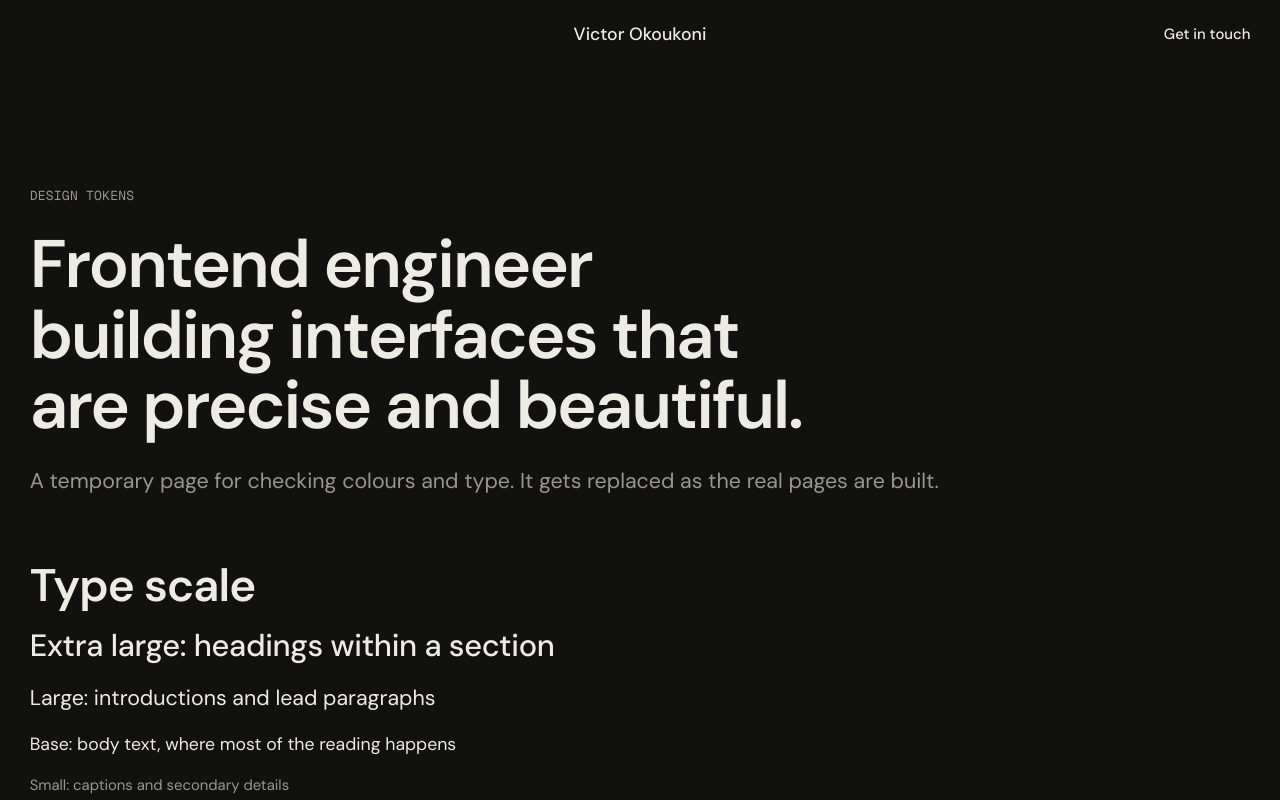
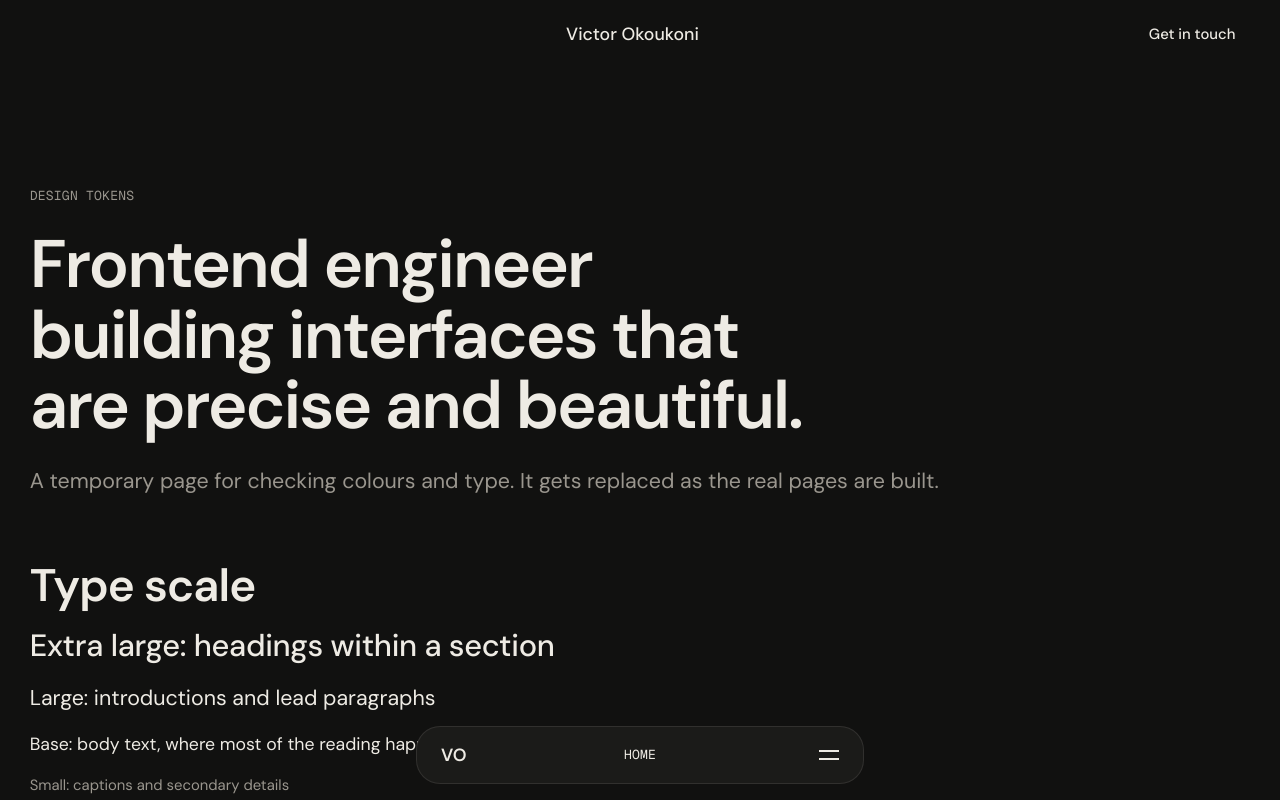
Before and after one commit to VinnyKouks/portfolio, a Next.js app: page / in a window 1280 px wide. Shown: the top 800 px of the page. Built offline with nearby package versions, Linux system fonts and the light colour scheme.

Commit message:
feat: add bottom navigation bar with animated menu panel

```diff
--- a/src/app/layout.tsx
+++ b/src/app/layout.tsx
@@ -1,5 +1,6 @@
 import type { Metadata, Viewport } from "next";
 import { DM_Sans, Geist_Mono } from "next/font/google";
+import { BottomNav } from "@/components/layout/bottom-nav";
 import { SiteFooter } from "@/components/layout/site-footer";
 import { SiteHeader } from "@/components/layout/site-header";
 import { SkipLink } from "@/components/layout/skip-link";
@@ -38,6 +39,9 @@ export const metadata: Metadata = {
 export const viewport: Viewport = {
   themeColor: "#111110", // ink: colours the browser bar on phones
   colorScheme: "dark",
+  // Let the page use the whole screen on phones with a notch or home bar;
+  // the env(safe-area-inset-*) values keep content clear of them
+  viewportFit: "cover",
 };
 
 export default function RootLayout({ children }: LayoutProps<"/">) {
@@ -47,13 +51,14 @@ export default function RootLayout({ children }: LayoutProps<"/">) {
       className={`${dmSans.variable} ${geistMono.variable}`}
       data-scroll-behavior="smooth"
     >
-      <body className="surface-dark text-base antialiased">
+      <body className="surface-dark pb-nav-clearance text-base antialiased">
         <SkipLink />
         <SiteHeader />
         <main id="main" tabIndex={-1} className="outline-none">
           {children}
         </main>
         <SiteFooter />
+        <BottomNav />
       </body>
     </html>
   );
--- /dev/null
+++ b/src/components/layout/bottom-nav.tsx
@@ -0,0 +1,239 @@
+"use client";
+
+import {
+  AnimatePresence,
+  domAnimation,
+  LazyMotion,
+  m,
+  useReducedMotion,
+} from "motion/react";
+import Link from "next/link";
+import { usePathname } from "next/navigation";
+import { useCallback, useEffect, useId, useRef, useState } from "react";
+
+import { cvLink, currentPage, pages } from "@/content/navigation";
+import { site } from "@/content/site";
+
+const FOCUSABLE = "a[href], button:not([disabled])";
+const EASE_OUT_SOFT = [0.22, 1, 0.36, 1] as const; // same curve as --ease-out-soft
+
+export function BottomNav() {
+  const pathname = usePathname();
+  const current = currentPage(pathname);
+  const [open, setOpen] = useState(false);
+  const reduceMotion = useReducedMotion();
+  const panelId = useId();
+
+  const rootRef = useRef<HTMLDivElement>(null);
+  const navRef = useRef<HTMLElement>(null);
+  const buttonRef = useRef<HTMLButtonElement>(null);
+
+  const close = useCallback(() => {
+    setOpen(false);
+    buttonRef.current?.focus();
+  }, []);
+
+  // While the menu is open: the rest of the page can't be focused, clicked,
+  // read by screen readers or scrolled; Escape closes the menu; and Tab
+  // cycles through the menu instead of leaving it.
+  useEffect(() => {
+    const root = rootRef.current;
+    const nav = navRef.current;
+    if (!open || !root || !nav) return;
+
+    const outside = Array.from(document.body.children).filter(
+      (element) => !element.contains(root),
+    );
+    outside.forEach((element) => element.setAttribute("inert", ""));
+
+    const html = document.documentElement;
+    const previousOverflow = html.style.overflow;
+    html.style.overflow = "hidden";
+
+    const onKeyDown = (event: KeyboardEvent) => {
+      if (event.key === "Escape") {
+        event.preventDefault();
+        close();
+        return;
+      }
+      if (event.key !== "Tab") return;
+
+      const focusable = Array.from(
+        nav.querySelectorAll<HTMLElement>(FOCUSABLE),
+      );
+      const first = focusable[0];
+      const last = focusable[focusable.length - 1];
+      if (!first || !last) return;
+
+      if (event.shiftKey && document.activeElement === first) {
+        event.preventDefault();
+        last.focus();
+      } else if (!event.shiftKey && document.activeElement === last) {
+        event.preventDefault();
+        first.focus();
+      }
+    };
+    document.addEventListener("keydown", onKeyDown);
+
+    return () => {
+      outside.forEach((element) => element.removeAttribute("inert"));
+      html.style.overflow = previousOverflow;
+      document.removeEventListener("keydown", onKeyDown);
+    };
+  }, [open, close]);
+
+  // Visitors who ask their device for less motion get an instant change
+  const transition = reduceMotion
+    ? { duration: 0 }
+    : { duration: 0.45, ease: EASE_OUT_SOFT };
+
+  return (
+    <LazyMotion features={domAnimation} strict>
+      <div ref={rootRef}>
+        <AnimatePresence>
+          {open && (
+            <m.div
+              key="backdrop"
+              aria-hidden="true"
+              className="fixed inset-0 z-40 bg-ink/70"
+              initial={{ opacity: 0 }}
+              animate={{ opacity: 1 }}
+              exit={{ opacity: 0 }}
+              transition={transition}
+              onClick={close}
+            />
+          )}
+        </AnimatePresence>
+
+        <nav
+          ref={navRef}
+          aria-label="Main"
+          className="fixed inset-x-0 bottom-0 z-50 px-gutter pb-[max(1rem,env(safe-area-inset-bottom))]"
+        >
+          <div className="mx-auto max-w-md overflow-hidden rounded-3xl border border-bone/10 bg-raised-ink">
+            <AnimatePresence initial={false}>
+              {open && (
+                <m.div
+                  key="panel"
+                  id={panelId}
+                  initial={{ height: 0, opacity: 0 }}
+                  animate={{ height: "auto", opacity: 1 }}
+                  exit={{ height: 0, opacity: 0 }}
+                  transition={transition}
+                >
+                  <div className="space-y-8 px-6 pt-8 pb-4">
+                    <ul>
+                      {pages.map((page) => {
+                        const isCurrent = page.href === current?.href;
+                        return (
+                          <li key={page.href}>
+                            <Link
+                              href={page.href}
+                              aria-current={isCurrent ? "page" : undefined}
+                              onClick={() => setOpen(false)}
+                              className="flex items-center gap-3 py-1 text-2xl font-semibold"
+                            >
+                              {page.label}
+                              {isCurrent && (
+                                <span
+                                  aria-hidden="true"
+                                  className="size-2 rounded-full bg-orange"
+                                />
+                              )}
+                            </Link>
+                          </li>
+                        );
+                      })}
+                      <li>
+                        <a
+                          href={cvLink.href}
+                          onClick={() => setOpen(false)}
+                          className="flex items-center py-1 text-2xl font-semibold"
+                        >
+                          {cvLink.label}
+                        </a>
+                      </li>
+                    </ul>
+
+                    <ul className="space-y-2 text-sm">
+                      <li>
+                        <a
+                          href={`mailto:${site.email}`}
+                          className="underline-offset-4 hover:underline"
+                        >
+                          {site.email}
+                        </a>
+                      </li>
+                      <li>
+                        <a
+                          href={site.socials.linkedin}
+                          className="underline-offset-4 hover:underline"
+                        >
+                          LinkedIn
+                        </a>
+                      </li>
+                      <li>
+                        <a
+                          href={site.socials.github}
+                          className="underline-offset-4 hover:underline"
+                        >
+                          GitHub
+                        </a>
+                      </li>
+                    </ul>
+
+                    <div className="flex flex-wrap items-center justify-between gap-4">
+                      <p className="text-sm text-muted">{site.availability}</p>
+                      <a
+                        href={`mailto:${site.email}`}
+                        className="rounded-full bg-orange px-5 py-2.5 font-medium text-ink"
+                      >
+                        Email me
+                      </a>
+                    </div>
+                  </div>
+                </m.div>
+              )}
+            </AnimatePresence>
+
+            <div className="grid h-14 grid-cols-[1fr_auto_1fr] items-center px-6">
+              <Link
+                href="/"
+                onClick={() => setOpen(false)}
+                className="justify-self-start font-semibold"
+              >
+                VO<span className="sr-only">, Victor Okoukoni, home</span>
+              </Link>
+
+              {current && (
+                <p className="font-mono text-label uppercase">
+                  <span className="sr-only">Current page: </span>
+                  {current.label}
+                </p>
+              )}
+
+              <button
+                ref={buttonRef}
+                type="button"
+                aria-expanded={open}
+                aria-controls={panelId}
+                onClick={() => (open ? close() : setOpen(true))}
+                className="col-start-3 -mr-3 grid size-11 place-items-center justify-self-end"
+              >
+                <span className="sr-only">Menu</span>
+                <span aria-hidden="true" className="relative block h-3 w-5">
+                  <span
+                    className={`absolute top-1/2 left-0 -mt-px h-0.5 w-5 bg-current transition-transform duration-300 ease-out-soft ${open ? "rotate-45" : "-translate-y-1"}`}
+                  />
+                  <span
+                    className={`absolute top-1/2 left-0 -mt-px h-0.5 w-5 bg-current transition-transform duration-300 ease-out-soft ${open ? "-rotate-45" : "translate-y-1"}`}
+                  />
+                </span>
+              </button>
+            </div>
+          </div>
+        </nav>
+      </div>
+    </LazyMotion>
+  );
+}
--- a/src/styles/globals.css
+++ b/src/styles/globals.css
@@ -44,6 +44,9 @@
   /* Layout */
   --spacing-gutter: clamp(1rem, 0.667rem + 1.481vw, 2rem);
   --spacing-section: clamp(4rem, 2.667rem + 5.926vw, 8rem);
+  /* Room at the bottom of every page, so the fixed navigation bar never
+     covers the end of the content (including phones' home-bar area) */
+  --spacing-nav-clearance: calc(6rem + env(safe-area-inset-bottom));
   --container-content: 80rem;
   --container-prose: 40rem;
 
@@ -82,6 +85,17 @@
 }
 
 @layer base {
+  html {
+    /* Keep space for the scrollbar even while the open menu stops scrolling,
+       so the page doesn't jump sideways */
+    scrollbar-gutter: stable;
+  }
+
+  body {
+    /* On phones with a notch, keep content clear of it in landscape */
+    padding-inline: env(safe-area-inset-left) env(safe-area-inset-right);
+  }
+
   /* Visible keyboard focus everywhere, in the accent that suits the surface */
   :focus-visible {
     outline: 2px solid var(--surface-accent);
```
